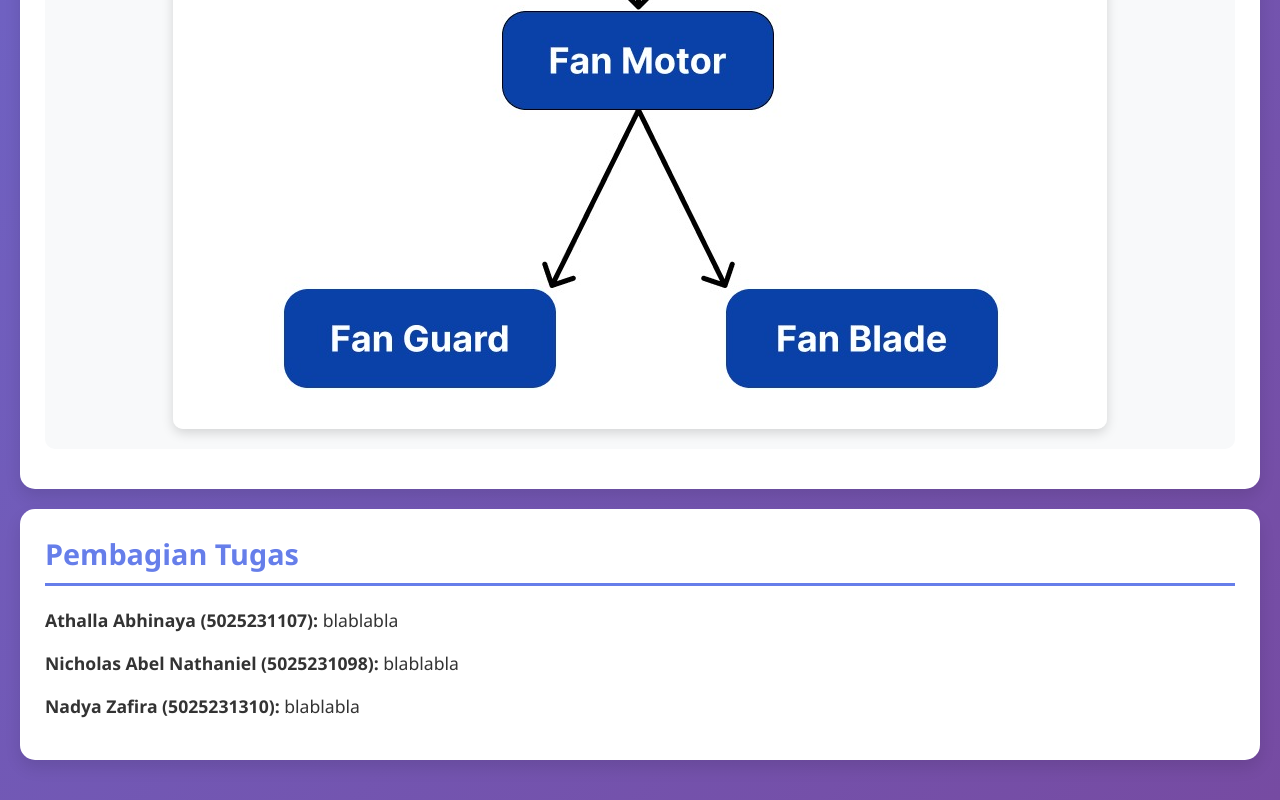
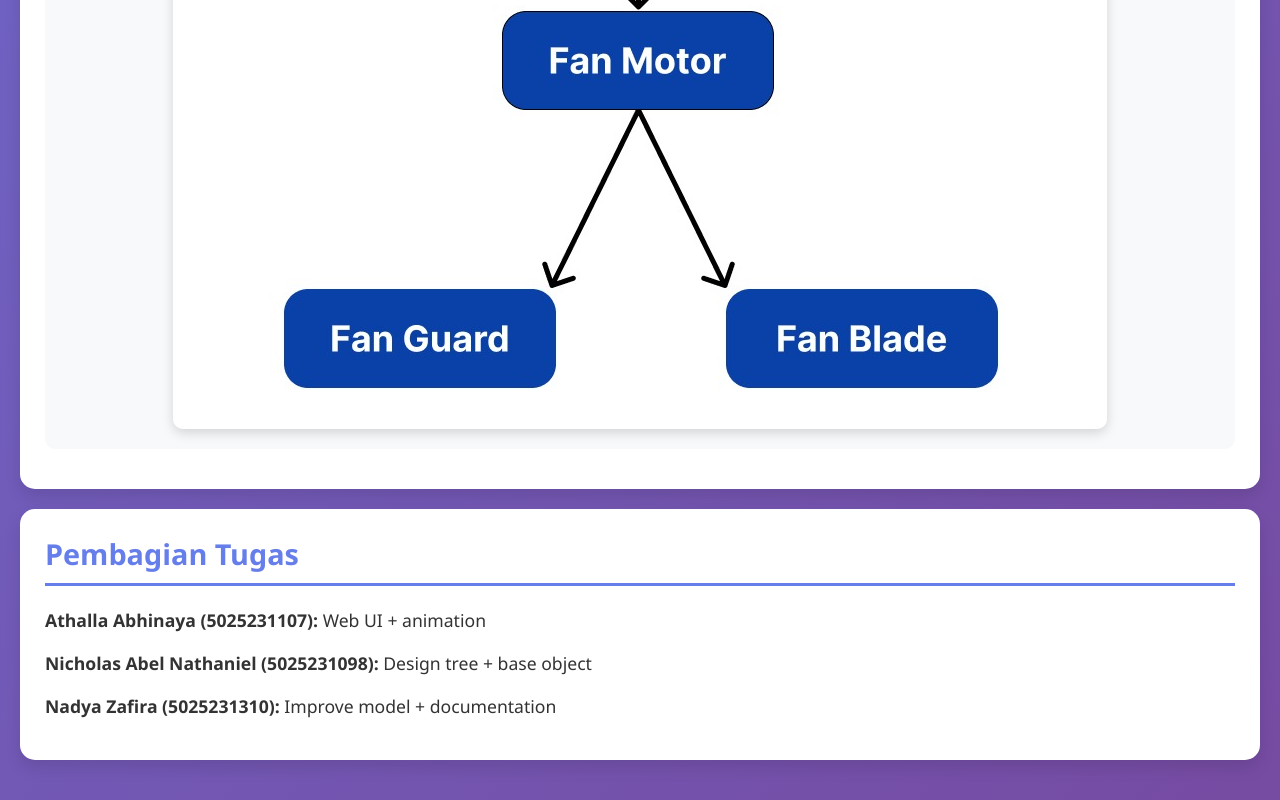
Before and after one commit to athallaabhi/Tugas2-Grafkom, a plain HTML site: page index.html in a window 1280 px wide. Shown: the part 2710-3510 px from the top of the page. Drawn offline with Linux system fonts and the light colour scheme; a script that the page names is missing.

Commit message:
add jobdesc

```diff
--- a/index.html
+++ b/index.html
@@ -165,11 +165,11 @@
       <div class="task-container">
         <h3>Pembagian Tugas</h3>
         <div class="task-content">
-          <p><strong>Athalla Abhinaya (5025231107):</strong> blablabla</p>
+          <p><strong>Athalla Abhinaya (5025231107):</strong> Web UI + animation</p>
           <p>
-            <strong>Nicholas Abel Nathaniel (5025231098):</strong> blablabla
+            <strong>Nicholas Abel Nathaniel (5025231098):</strong> Design tree + base object
           </p>
-          <p><strong>Nadya Zafira (5025231310):</strong> blablabla</p>
+          <p><strong>Nadya Zafira (5025231310):</strong> Improve model + documentation</p>
         </div>
       </div>
     </section>
```
